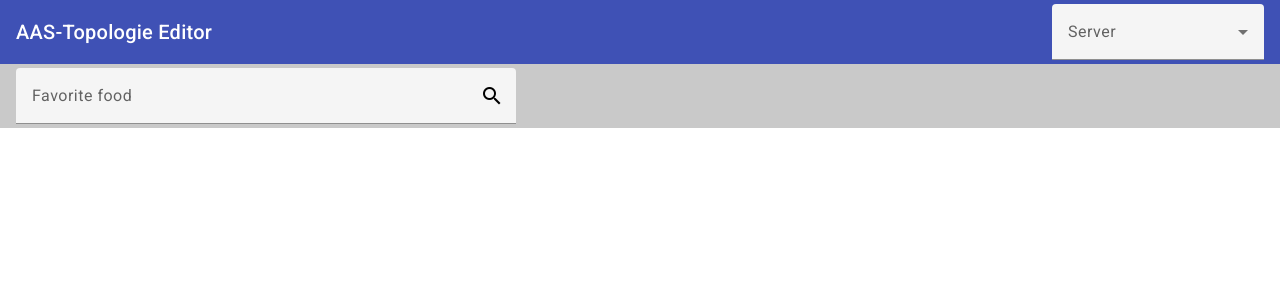
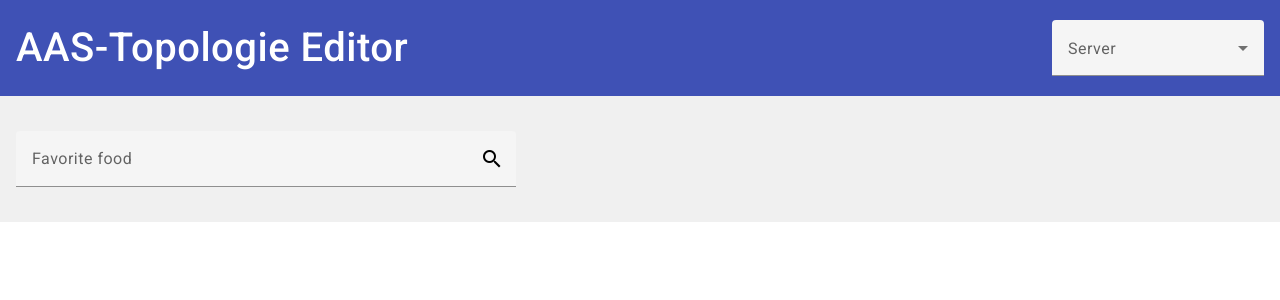
Before and after one commit to NikomitK/TINF22F_Team3_ECAD_Topology_Editor, an Angular app in the folder SOURCE/ecad-topologie-editor/: page / in a window 1280 px wide. Shown: the top 300 px of the page. Built offline with nearby package versions, Linux system fonts and the light colour scheme.

Commit message:
refactor: header/toolbar

```diff
--- a/SOURCE/ecad-topologie-editor/src/app/header/header.component.html
+++ b/SOURCE/ecad-topologie-editor/src/app/header/header.component.html
@@ -1,26 +1,32 @@
 <mat-toolbar color="primary">
-    <mat-toolbar-row >
-        <span>AAS-Topologie Editor</span>
+    <mat-toolbar-row class="mat-elevation-z20 toolbar-padding">
+      <span id="toolbar-row-one">
+          <h1 id="page-header">AAS-Topologie Editor</h1>
 
-        <span class="example-fill-remaining-space"></span>
-
-        <span>
           <mat-form-field id="server-select" subscriptSizing="dynamic">
-                <mat-select placeholder="Server" >
+            <mat-label>Server</mat-label>
+            <mat-select>
               @for (server of servers; track $index) {
-                    <mat-option [value]="server.value">
-                        {{server.viewValue}}
+              <mat-option [value]="server">
+                {{ server }}
               </mat-option>
               }
             </mat-select>
           </mat-form-field>
+
       </span>
     </mat-toolbar-row>
     <mat-toolbar-row id="nav-bar">
       <form class="item-search">
-            <mat-form-field class="example-full-width" subscriptSizing="dynamic">
-              <input matInput placeholder="Favorite food">
-              <mat-icon matSuffix aria-hidden="false" aria-label="Example home icon" fontIcon="search" id="search_icon"></mat-icon>
+        <mat-form-field class="w-100" subscriptSizing="dynamic">
+          <input matInput placeholder="Favorite food" />
+          <mat-icon
+            matSuffix
+            aria-hidden="false"
+            aria-label="Example home icon"
+            fontIcon="search"
+            id="search_icon"
+          ></mat-icon>
         </mat-form-field>
       </form>
     </mat-toolbar-row>
--- a/SOURCE/ecad-topologie-editor/src/app/header/header.component.scss
+++ b/SOURCE/ecad-topologie-editor/src/app/header/header.component.scss
@@ -1,23 +1,41 @@
-.example-fill-remaining-space {
-    /* This fills the remaining space, by using flexbox.
-       Every toolbar row uses a flexbox row layout. */
-    flex: 1 1 auto;
+@import "../../styles.scss";
+
+@mixin padding-tb($padding) {
+    padding-top: $padding;
+    padding-bottom: $padding;
 }
 
-#nav-bar{
-    background-color: rgb(201, 201, 201);
+.toolbar-padding {
+    @include padding-tb(3rem);
+}
+
+
+#toolbar-row-one {
+  width: 100%;
+  display: flex;
+  flex-wrap: nowrap;
+  justify-content: space-between;
+  align-items: center;
+}
+
+#nav-bar {
+  background-color: $light-gray;
   display: flex;
   align-items: center;
   min-height: fit-content;
+  @include padding-tb(2.2rem);
 }
+
 .item-search {
   min-width: 150px;
   max-width: 500px;
   width: 100%;
 }
-.example-full-width {
-    width: 100%;
-}
-#search_icon{
+
+#search_icon {
   color: black;
 }
+
+#page-header {
+    font-size: 2em;
+}
--- a/SOURCE/ecad-topologie-editor/src/app/header/header.component.ts
+++ b/SOURCE/ecad-topologie-editor/src/app/header/header.component.ts
@@ -1,27 +1,23 @@
-import { Component, NgModule  } from '@angular/core';
+import { Component, NgModule } from '@angular/core';
 import { MatToolbarModule } from '@angular/material/toolbar';
 import { MatFormFieldModule } from '@angular/material/form-field';
 import { MatSelectModule } from '@angular/material/select';
-import {MatInputModule} from '@angular/material/input';
-import {MatIconModule} from '@angular/material/icon';
+import { MatInputModule } from '@angular/material/input';
+import { MatIconModule } from '@angular/material/icon';
 
-
-interface server{
-  value : string;
-  viewValue : string;
-}
 @Component({
   selector: 'ete-header',
   standalone: true,
-  imports: [MatToolbarModule, MatFormFieldModule, MatSelectModule, MatInputModule, MatIconModule],
+  imports: [
+    MatToolbarModule,
+    MatFormFieldModule,
+    MatSelectModule,
+    MatInputModule,
+    MatIconModule,
+  ],
   templateUrl: './header.component.html',
-  styleUrl: './header.component.scss'
+  styleUrl: './header.component.scss',
 })
 export class HeaderComponent {
-  servers: server[] = [
-    {
-      value: '',
-      viewValue: 'test',
-    }
-  ];
+  servers: string[] = ['test', 'test2', 'test3']
 }
```
Lines whose indentation alone changed are shown as unchanged.
